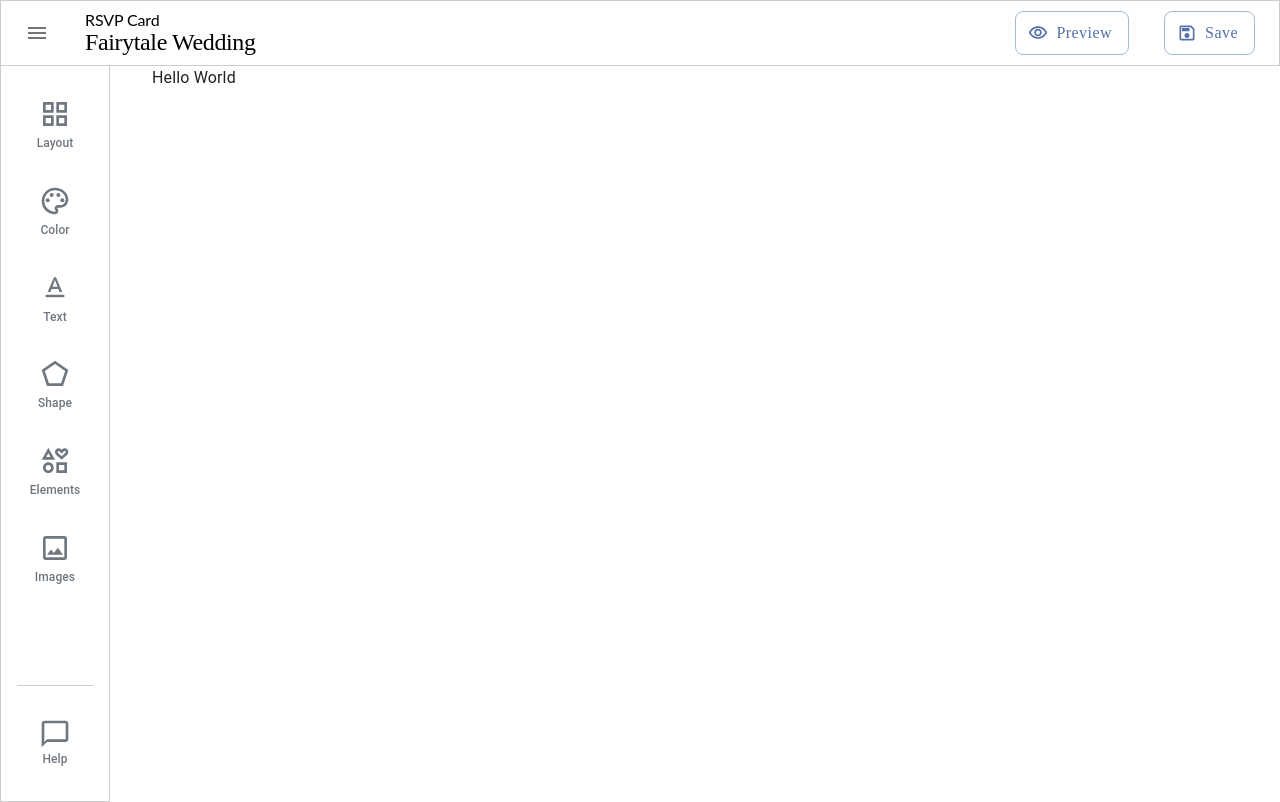
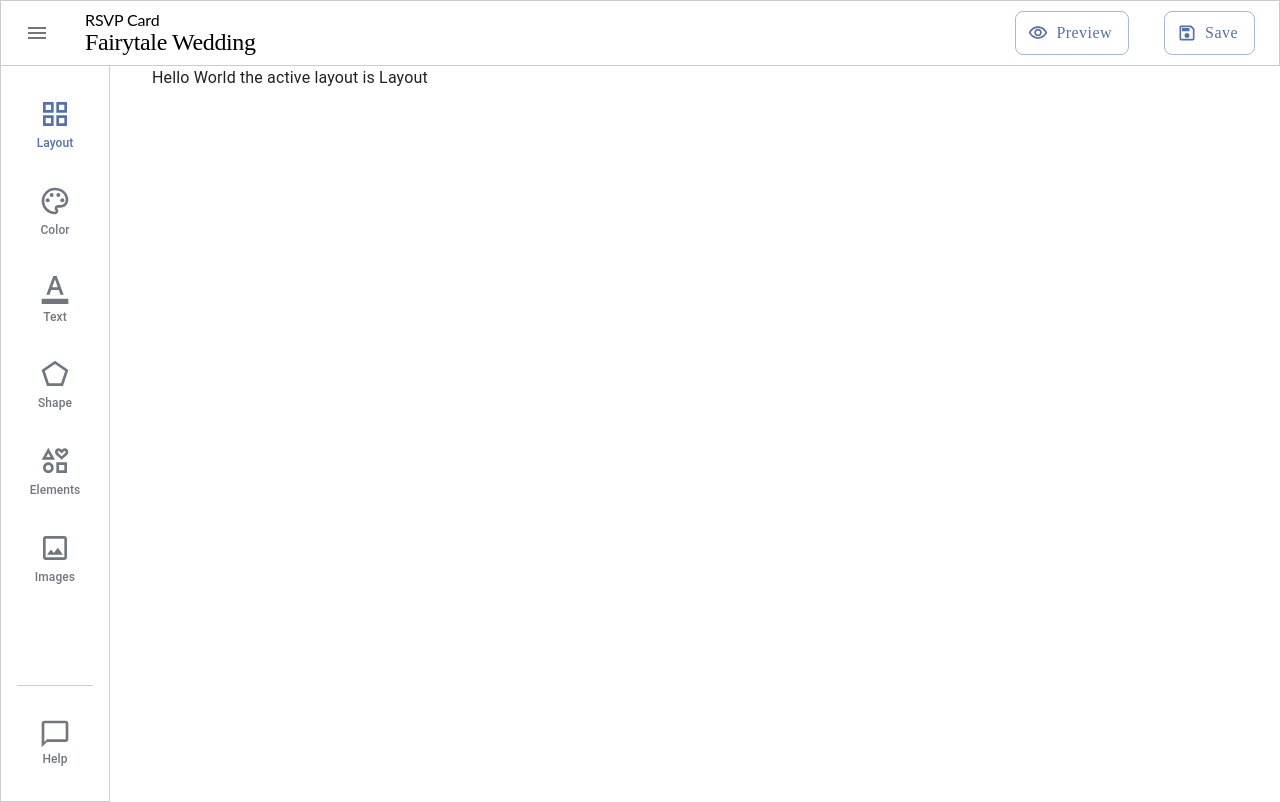
Before and after one commit to MagnetStreet/web-editor-nextjs, a Next.js app: page / in a window 1280 px wide. Built offline with nearby package versions, Linux system fonts and the light colour scheme.

Commit message:
feat: add layout control using the global state

```diff
--- a/src/components/pages/HomePage.tsx
+++ b/src/components/pages/HomePage.tsx
@@ -1,3 +1,12 @@
+'use client';
+import useSideMenuStore, { SideMenuState } from '@/stores/useSideMenuStore';
+
 export default function HomePage() {
-  return <main>Hello World</main>;
+  const { activeLayoutName, setActiveLayoutName } =
+    useSideMenuStore<SideMenuState>((state) => ({
+      activeLayoutName: state.activeLayoutName,
+      setActiveLayoutName: state.setActiveLayoutName,
+    }));
+
+  return <main>Hello World the active layout is {activeLayoutName}</main>;
 }
--- a/src/components/shared/SideIconMenu/SideIconMenu.module.scss
+++ b/src/components/shared/SideIconMenu/SideIconMenu.module.scss
@@ -42,4 +42,11 @@
     font-size: 32px;
     color: $grayDark;
   }
+  &:hover,
+  &.active {
+    svg,
+    h6 {
+      color: $primary-color;
+    }
+  }
 }
--- a/src/components/shared/SideIconMenu/SideIconMenu.tsx
+++ b/src/components/shared/SideIconMenu/SideIconMenu.tsx
@@ -1,44 +1,71 @@
 import ChatBubbleOutlineIcon from '@mui/icons-material/ChatBubbleOutline';
+import FormatColorTextIcon from '@mui/icons-material/FormatColorText';
 import GridViewIcon from '@mui/icons-material/GridView';
 import InsertPhotoOutlinedIcon from '@mui/icons-material/InsertPhotoOutlined';
 import InterestsOutlinedIcon from '@mui/icons-material/InterestsOutlined';
 import PaletteOutlinedIcon from '@mui/icons-material/PaletteOutlined';
 import PentagonOutlinedIcon from '@mui/icons-material/PentagonOutlined';
-import TextFormatOutlinedIcon from '@mui/icons-material/TextFormatOutlined';
 import Box from '@mui/material/Box';
 import Typography from '@mui/material/Typography';
-import * as React from 'react';
 
 import styles from './SideIconMenu.module.scss';
 
+import useSideMenuStore, { SideMenuState } from '@/stores/useSideMenuStore';
+
+interface IconObj {
+  name: string;
+  icon: JSX.Element;
+}
+
 const SideIconMenu = () => {
+  const { activeLayoutName, setActiveLayoutName } =
+    useSideMenuStore<SideMenuState>((state) => ({
+      activeLayoutName: state.activeLayoutName,
+      setActiveLayoutName: state.setActiveLayoutName,
+    }));
+
+  const items: Array<IconObj> = [
+    {
+      name: 'Layout',
+      icon: <GridViewIcon />,
+    },
+    {
+      name: 'Color',
+      icon: <PaletteOutlinedIcon />,
+    },
+    {
+      name: 'Text',
+      icon: <FormatColorTextIcon />,
+    },
+    {
+      name: 'Shape',
+      icon: <PentagonOutlinedIcon />,
+    },
+    {
+      name: 'Elements',
+      icon: <InterestsOutlinedIcon />,
+    },
+    {
+      name: 'Images',
+      icon: <InsertPhotoOutlinedIcon />,
+    },
+  ];
+
   return (
     <Box className={styles.sideIconMenu}>
       <Box className={styles.sideIconMenuInner}>
-        <Box className={styles.iconContainer}>
-          <GridViewIcon />
-          <Typography variant='subtitle2'>Layout</Typography>
-        </Box>
-        <Box className={styles.iconContainer}>
-          <PaletteOutlinedIcon />
-          <Typography variant='subtitle2'>Color</Typography>
-        </Box>
-        <Box className={styles.iconContainer}>
-          <TextFormatOutlinedIcon />
-          <Typography variant='subtitle2'>Text</Typography>
-        </Box>
-        <Box className={styles.iconContainer}>
-          <PentagonOutlinedIcon />
-          <Typography variant='subtitle2'>Shape</Typography>
-        </Box>
-        <Box className={styles.iconContainer}>
-          <InterestsOutlinedIcon />
-          <Typography variant='subtitle2'>Elements</Typography>
-        </Box>
-        <Box className={styles.iconContainer}>
-          <InsertPhotoOutlinedIcon />
-          <Typography variant='subtitle2'>Images</Typography>
-        </Box>
+        {items.map((item, index) => (
+          <Box
+            key={index}
+            className={`${styles.iconContainer} ${
+              activeLayoutName === item.name ? styles.active : ''
+            }`}
+            onClick={() => setActiveLayoutName(item.name)}
+          >
+            {item.icon}
+            <Typography variant='subtitle2'>{item.name}</Typography>
+          </Box>
+        ))}
       </Box>
       <Box className={styles.helpContainer}>
         <ChatBubbleOutlineIcon />
--- /dev/null
+++ b/src/stores/useSideMenuStore.tsx
@@ -0,0 +1,16 @@
+import create from 'zustand';
+
+export interface SideMenuState {
+  activeLayoutName: string;
+  setActiveLayoutName: (name: string) => void;
+  // Other properties and functions in your state
+}
+
+const useSideMenuStore = create<SideMenuState>((set) => ({
+  activeLayoutName: 'Layout',
+
+  setActiveLayoutName: (newLayoutName: string) =>
+    set({ activeLayoutName: newLayoutName }),
+}));
+
+export default useSideMenuStore;
--- a/src/styles/theme/customTheme.tsx
+++ b/src/styles/theme/customTheme.tsx
@@ -8,6 +8,7 @@ const vars = {
     xl: '24px',
   },
   colors: {
+    primaryLight: '#2496FF',
     primaryColor: '#5471A8',
     white: '#ffffff',
     black: '#000',
@@ -22,6 +23,7 @@ const vars = {
 const theme = createTheme({
   palette: {
     primary: {
+      light: vars.colors.primaryLight,
       main: vars.colors.primaryColor,
     },
     secondary: {
@@ -75,7 +77,6 @@ const customTheme = createTheme(theme, {
     MuiAppBar: {
       defaultProps: {
         color: 'secondary',
-        boxShadow: 'none',
       },
       root: {
         boxShadow: 'none',
--- a/src/styles/variables.scss
+++ b/src/styles/variables.scss
@@ -1,5 +1,6 @@
 /* font sizes*/
 
+$primaryLight: #2496ff;
 $primary-color: #5471a8;
 $white: #ffffff;
 $black: #000;
--- a/src/types/index.ts
+++ b/src/types/index.ts
@@ -1,3 +1,6 @@
+//TODO Remove this
+// In here we can add any reusable type or interface
+
 export interface PageParams {
   params?: { id?: string };
   searchParams?: { [key: string]: string | undefined };
```
